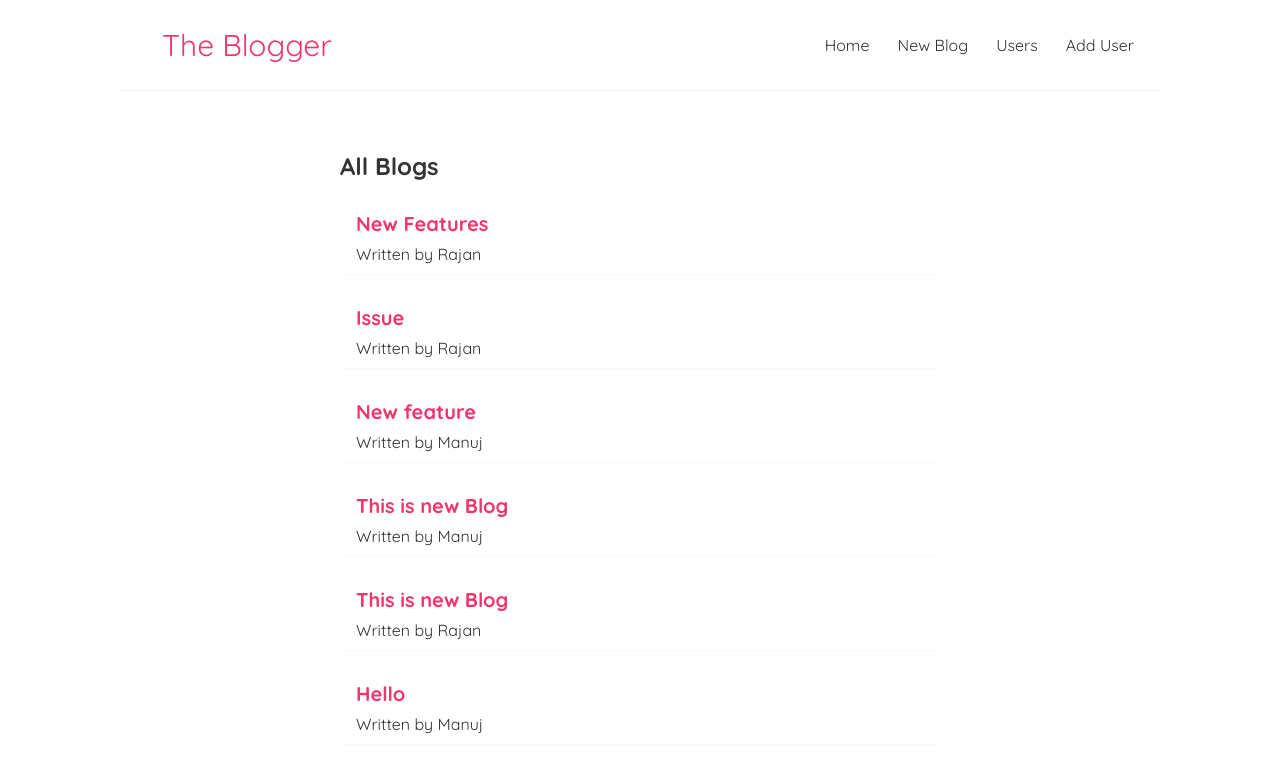
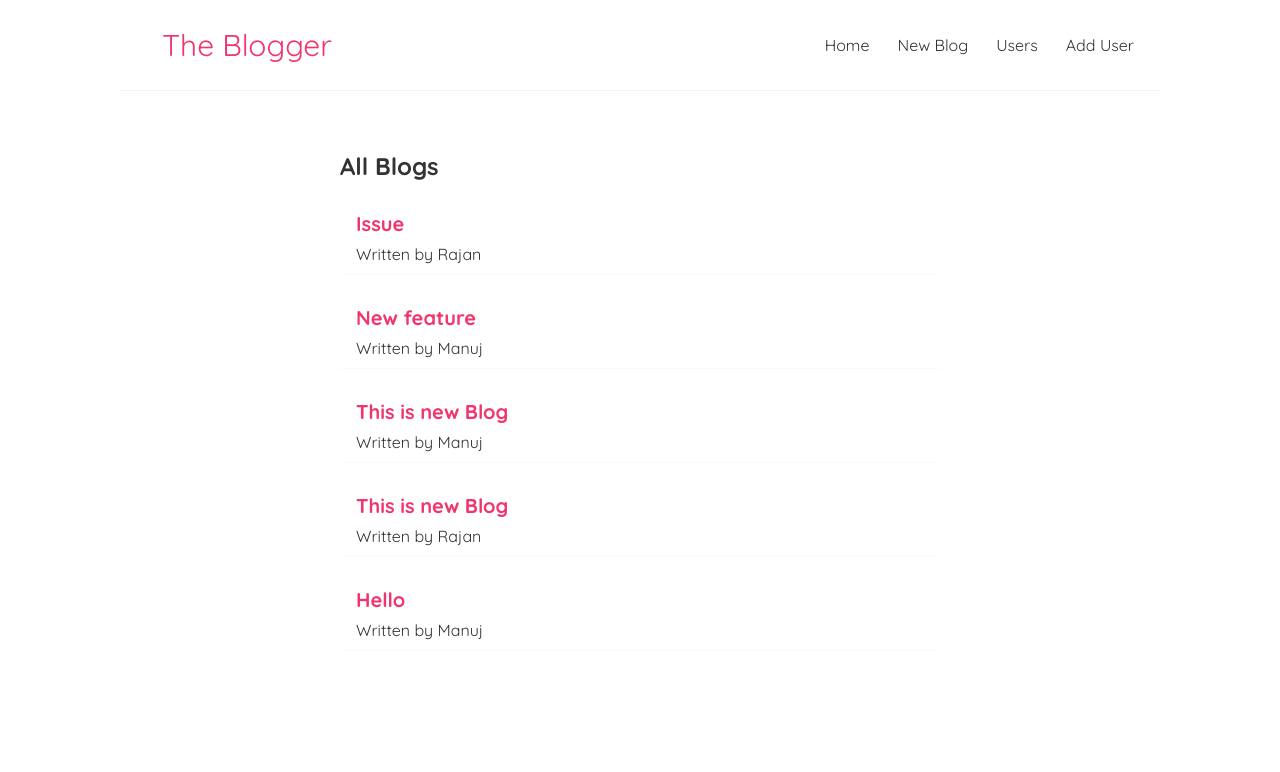
Before and after one commit to Rajan-226/Blogger-Project, a React (Create React App) app: page / in a window 1280 px wide. Shown: the top 772 px of the page. Built offline with nearby package versions, Linux system fonts and the light colour scheme; data requests are answered from the project's data file.

Commit message:
Added-editBlogFeature

```diff
--- a/data/db.json
+++ b/data/db.json
@@ -2,14 +2,8 @@
   "blogs": [
     {
       "author": "Rajan",
-      "title": "New Features",
-      "body": "<p>New edit</p>",
-      "id": 2
-    },
-    {
       "title": "Issue",
-      "body": "I typed everything in newline but text came in only one line in the blog",
-      "author": "Rajan",
+      "body": "<p>Ab toh ho gya</p>",
       "id": 3
     },
     {
--- a/src/BlogDetails.js
+++ b/src/BlogDetails.js
@@ -2,16 +2,14 @@ import { useHistory, useParams } from "react-router";
 import useFetch from "./useFetch";
 import { useState, useEffect } from "react";
 import TextEditor from "./TextEditor";
-//check use params
-
-// TODO: fetch
 
 const BlogDetails = () => {
 
     const [editingMode, setEditingMode] = useState(false);
     const [NewBody, setNewBody] = useState(null);
 
-    const { id } = useParams();
+    const { id } = useParams(); //picks the id from the link
+
     const { data: blog, isPending, error } = useFetch('http://localhost:8000/blogs/' + id);
     const history = useHistory();
 
--- a/src/TextEditor.js
+++ b/src/TextEditor.js
@@ -24,7 +24,6 @@ function TextEditor({ setBody, lastValue }) {
             [{ 'header': [1, 2, 3, 4, 5, 6] }],
 
             [{ 'color': [] }, { 'background': [] }],          // dropdown with defaults from theme
-            [{ 'font': [] }],
             [{ 'align': [] }],
 
             ['link', 'image'],
```
